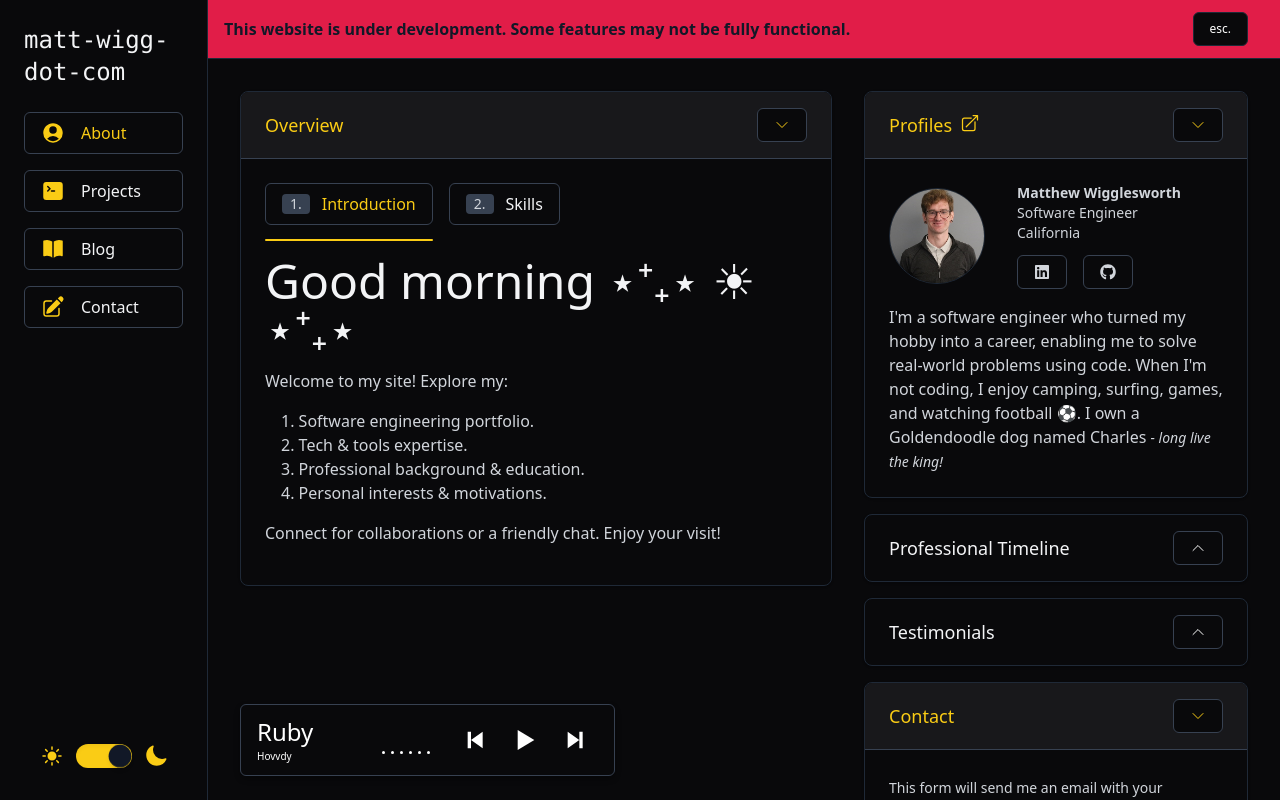
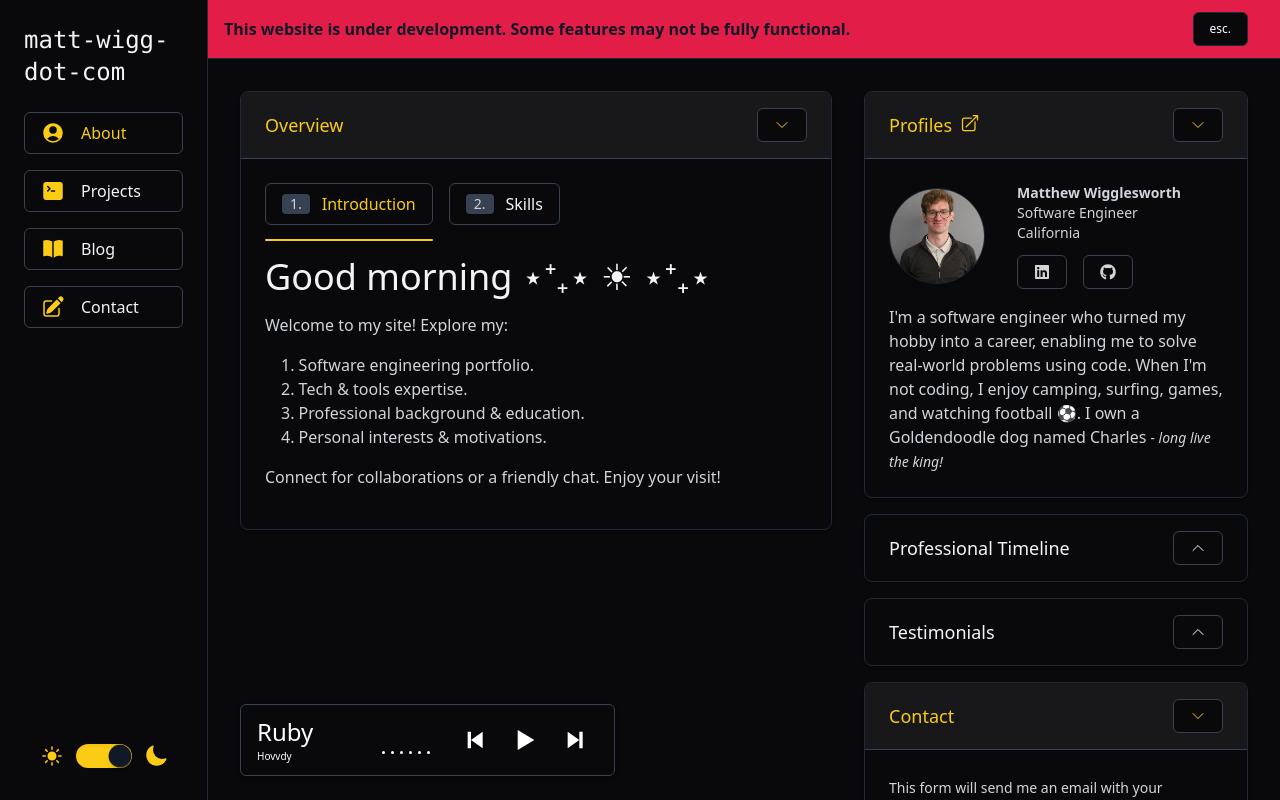
Before and after one commit to matt-wigg/matt-wigg-dot-com, a Next.js app: page / in a window 1280 px wide. Shown: the top 800 px of the page. Built offline with nearby package versions, Linux system fonts and the light colour scheme.

Commit message:
lower title chunk

```diff
--- a/src/components/HomeTabs/SkillsSection.tsx
+++ b/src/components/HomeTabs/SkillsSection.tsx
@@ -13,7 +13,7 @@ export const SkillsSection: React.FC<SkillsSectionProps> = ({
   <div className='flex align-middle text-yellow-400'>
     {React.createElement(icon, { className: 'h-7 w-7 mr-2 mt-1' })}
     <Link href={`#${title.toLowerCase()}`}>
-      <span className='font-medium text-2xl' id={`${title.toLowerCase()}`}>
+      <span className='font-medium text-xl' id={`${title.toLowerCase()}`}>
         {title}
       </span>
     </Link>
--- a/src/components/HomeTabs/TabContent.tsx
+++ b/src/components/HomeTabs/TabContent.tsx
@@ -31,7 +31,7 @@ const TabContent: React.FC<TabContentProps> = ({ activeTab, greeting }) => {
     case 'introduction':
       return (
         <div className='space-y-4 font-light py-4 dark:text-gray-300'>
-          <p className='text-5xl font-medium text-gray-900 dark:text-gray-100'>
+          <p className='text-4xl font-medium text-gray-900 dark:text-gray-100'>
             {greeting}
           </p>
           <p>{content.introduction.welcome}</p>
@@ -46,7 +46,7 @@ const TabContent: React.FC<TabContentProps> = ({ activeTab, greeting }) => {
     case 'skills':
       return (
         <div className='space-y-4 font-light py-4 dark:text-gray-300'>
-          <p className='text-5xl font-medium text-gray-900 dark:text-gray-100'>
+          <p className='text-4xl font-medium text-gray-900 dark:text-gray-100'>
             Skills
           </p>
           <p>{content.skillsintroduction}</p>
```
